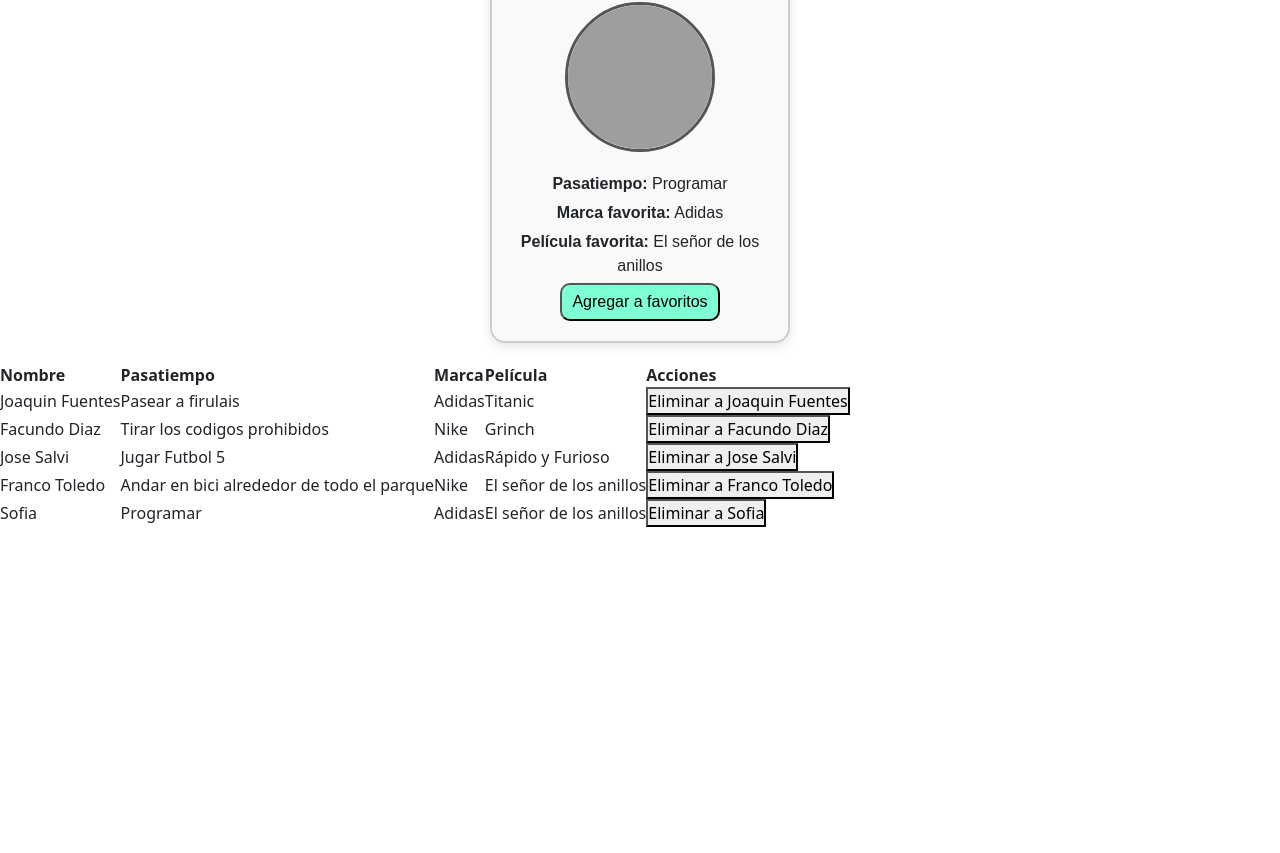
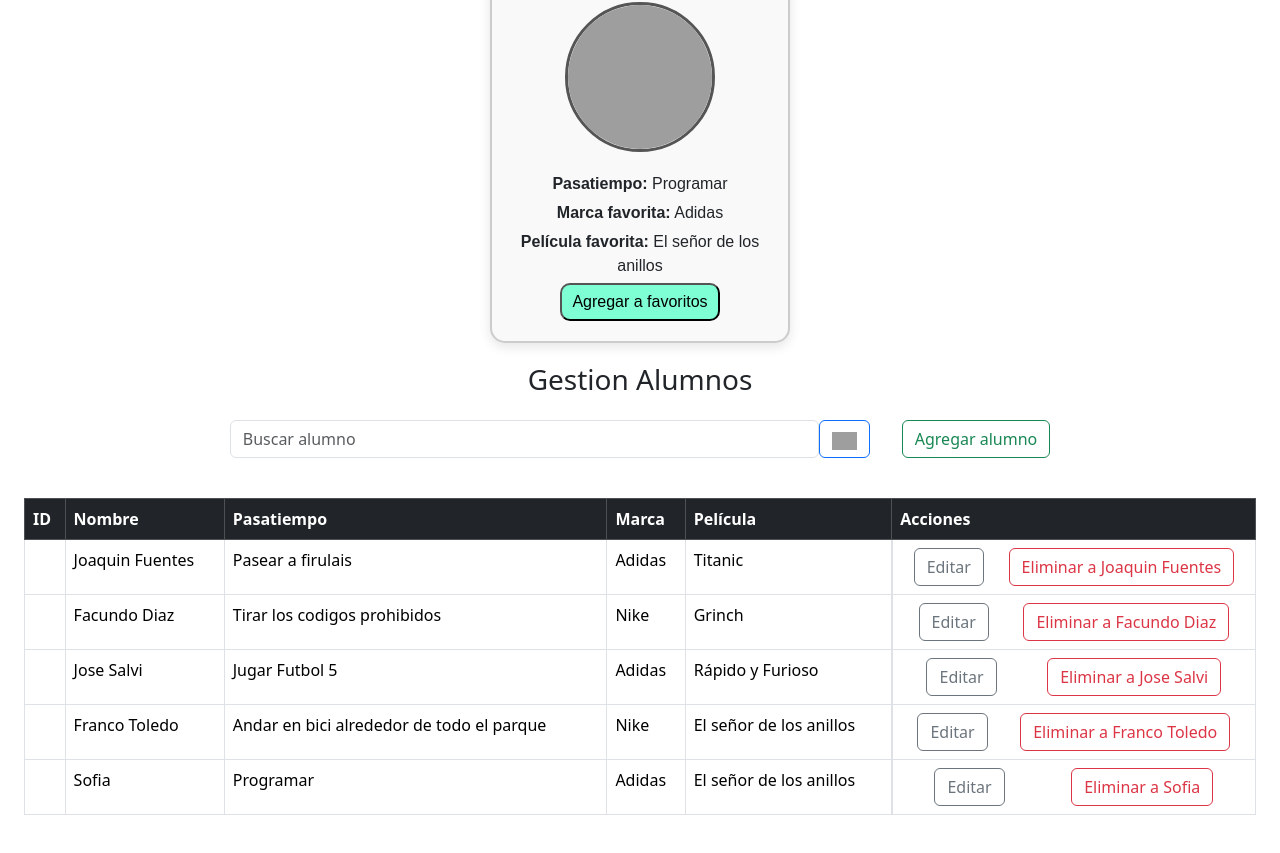
Before and after one commit to joaquin-fuentes/comision-web5p-react, a React (Vite) app: page / in a window 1280 px wide. Shown: the part 1594-2447 px from the top of the page. Before the commit the page ends 2193 px from the top, so only its background shows below. Built offline with nearby package versions, Linux system fonts and the light colour scheme; grey boxes are pictures that could not be loaded.

Commit message:
Add title, styles, and buttons

```diff
--- a/src/App.jsx
+++ b/src/App.jsx
@@ -4,6 +4,7 @@ import TablaAlumnos from "./components/admin/TablaAlumnos";
 import TarjetaAlumno from "./components/home/alumnos/TarjetaAlumno";
 import Contador from "./components/contador/Contador";
 import ListadoEsculturas from "./components/esculturas/ListadoEsculturas";
+import Swal from "sweetalert2";
 
 export default function App() {
   // lo que va aqui es Javascript
@@ -55,6 +56,20 @@ export default function App() {
       pelicula: "El señor de los anillos",
     },
   ];
+  function handleClickBuscar() {
+    Swal.fire({
+      title: "Bien hecho!",
+      text: `Buscando alumno...`,
+      icon: "success",
+    });
+  }
+  function handleClickAgregar() {
+    Swal.fire({
+      title: "Bien hecho!",
+      text: `El alumno se agregó, con exito.`,
+      icon: "success",
+    });
+  }
 
   return (
     <>
@@ -77,6 +92,34 @@ export default function App() {
         {/* aqui en esta seccion deben agregar titulo del a seccion, boton para agregar nuevo alumno y un input de búsqueda,
         y decien despues de eso en la linea siguiente se llama al componente TablaAlumnos */}
         <section>
+          <h3 class="text-center">Gestion Alumnos</h3>
+          <div class="d-flex flex-row justify-content-center">
+            <form class="d-flex col-6 m-3" role="search">
+              <input
+                class="form-control"
+                type="search"
+                placeholder="Buscar alumno"
+              />
+              <button
+                class="btn btn-outline-primary"
+                onClick={handleClickBuscar}
+                type="submit"
+              >
+                <img
+                  src="https://img.icons8.com/?size=100&id=p3miLroKw4iR&format=png&color=000000"
+                  alt="Buscar"
+                  width="25dvh"
+                />
+              </button>
+            </form>
+            <button
+              type="button"
+              onClick={handleClickAgregar}
+              class="btn btn-outline-success m-3"
+            >
+              Agregar alumno
+            </button>
+          </div>
           <TablaAlumnos alumnos={alumnos}></TablaAlumnos>
         </section>
         <br />
--- a/src/components/admin/FilaAlumno.jsx
+++ b/src/components/admin/FilaAlumno.jsx
@@ -1,15 +1,45 @@
 // En este componente deben agregar boton para "Eliminar" y otro para "Editar", los 2 botones deben estar en una columna de "Acciones"
 // Al hacr click sobre alguno de esos botones se debe ejectutar una funcion que solamente muestre un console.log indicando que se hizo click en ese boton
+import React from "react";
+import Swal from "sweetalert2";
 
 export default function FilaAlumno({ alumno }) {
+  function handleClickEditar() {
+    Swal.fire({
+      title: "Bien hecho!",
+      text: `El ${alumno.nombre} se editó`,
+      icon: "success",
+    });
+  }
+  function handleClickEliminar() {
+    Swal.fire({
+      title: "Bien hecho!",
+      text: `El ${alumno.nombre} se eliminó`,
+      icon: "success",
+    });
+  }
   return (
     <tr>
+      <td className="">{}</td>
       <td className="">{alumno.nombre}</td>
       <td className="">{alumno.pasatiempo}</td>
       <td className="">{alumno.marca}</td>
       <td className="">{alumno.pelicula}</td>
-      <td>
-        <button>Eliminar a {alumno.nombre}</button>
+      <td class="d-flex justify-content-around">
+        <button
+          type="button"
+          onClick={handleClickEditar}
+          class="btn btn-outline-secondary"
+        >
+          Editar
+        </button>
+        <button
+          type="button"
+          onClick={handleClickEliminar}
+          class="btn btn-outline-danger"
+        >
+          Eliminar a {alumno.nombre}
+        </button>
       </td>
     </tr>
   );
--- a/src/components/admin/TablaAlumnos.jsx
+++ b/src/components/admin/TablaAlumnos.jsx
@@ -1,15 +1,16 @@
 // En este componente deben actualizar rl diseño de la tabla usando clases de bootstrap
 
+import FilaAlumno from "./FilaAlumno";
 
-import FilaAlumno from "./FilaAlumno";
 
 export default function TablaAlumnos({ alumnos }) {
   console.log(alumnos);
   return (
-    <div>
-      <table>
-        <thead>
+    <div class="table-responsive justify-content-center m-4">
+      <table class="table table-bordered table-hover">
+        <thead class="table-dark">
           <tr>
+            <th>ID</th>
             <th>Nombre</th>
             <th>Pasatiempo</th>
             <th>Marca</th>
```
